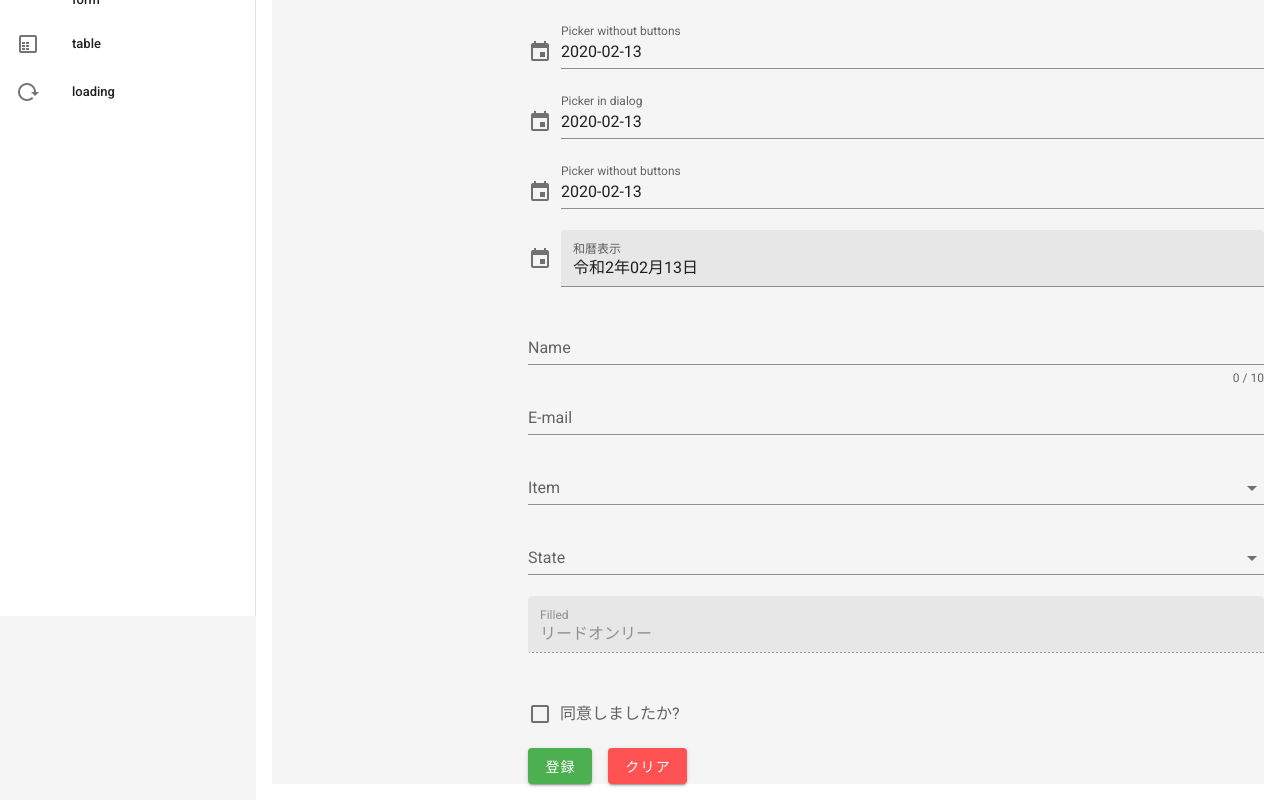
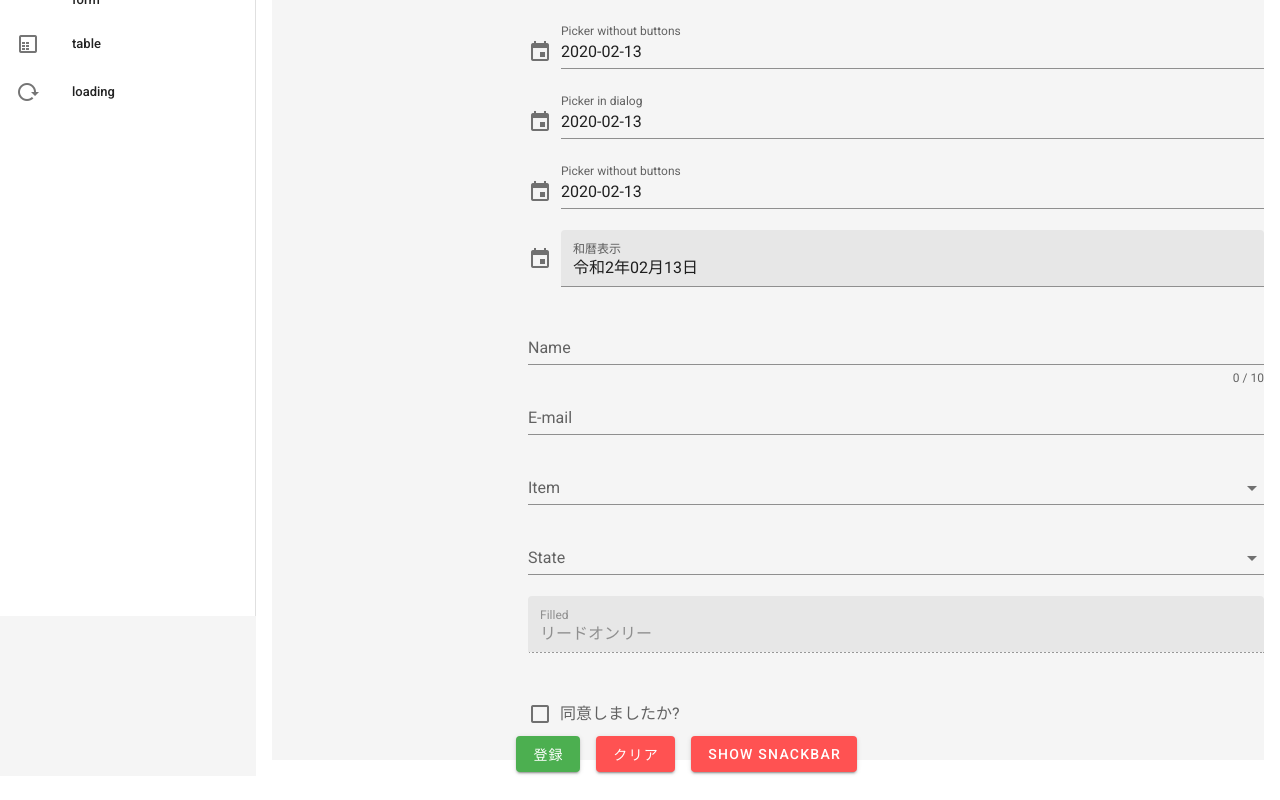
Before and after one commit to KiichiSugihara/vuetify-sandbox, a Vue app: page /form in a window 1280 px wide. Shown: the part 184-984 px from the top of the page. After the commit the page ends 960 px from the top, so only its background shows below. Built offline with nearby package versions, Linux system fonts and the light colour scheme.

Commit message:
add form snackBar

```diff
--- a/src/components/VSForm.vue
+++ b/src/components/VSForm.vue
@@ -140,13 +140,44 @@
           label="同意しましたか?"
           required
         ></v-checkbox>
-        <v-btn :disabled="!valid" @click="submit" color="success" class="mr-4">
-          登録
-        </v-btn>
+        <v-row>
+          <v-btn
+            :disabled="!valid"
+            @click="submit"
+            color="success"
+            class="mr-4"
+          >
+            登録
+          </v-btn>
 
-        <v-btn @click="reset" color="error" class="mr-4">
-          クリア
-        </v-btn>
+          <v-btn @click="reset" color="error" class="mr-4">
+            クリア
+          </v-btn>
+          <v-btn
+            @click="snackBarItem.snackbar = true"
+            color="error"
+            class="mr-4"
+          >
+            Show Snackbar
+          </v-btn></v-row
+        >
+
+        <v-snackbar
+          v-model="snackBarItem.snackbar"
+          :bottom="snackBarItem.y === 'bottom'"
+          :color="snackBarItem.color"
+          :left="snackBarItem.x === 'left'"
+          :multi-line="snackBarItem.mode === 'multi-line'"
+          :right="snackBarItem.x === 'right'"
+          :timeout="snackBarItem.timeout"
+          :top="snackBarItem.y === 'top'"
+          :vertical="snackBarItem.mode === 'vertical'"
+        >
+          {{ snackBarItem.text }}
+          <v-btn @click="snackBarItem.snackbar = false" text>
+            Close
+          </v-btn>
+        </v-snackbar>
       </v-form>
     </v-content>
   </div>
@@ -193,7 +224,16 @@ export default {
     selectItems: ["選択肢1", "選択肢2", "選択肢3", "選択肢4"],
     filledText: "リードオンリー",
     checkbox: false,
-    checkboxRules: [v => !!v || "確認してください"]
+    checkboxRules: [v => !!v || "確認してください"],
+    snackBarItem: {
+      color: "error",
+      mode: "",
+      snackbar: false,
+      text: "エラーメッセージ",
+      timeout: 5000,
+      x: null,
+      y: "top"
+    }
   }),
   computed: {
     getGengoDate() {
```
